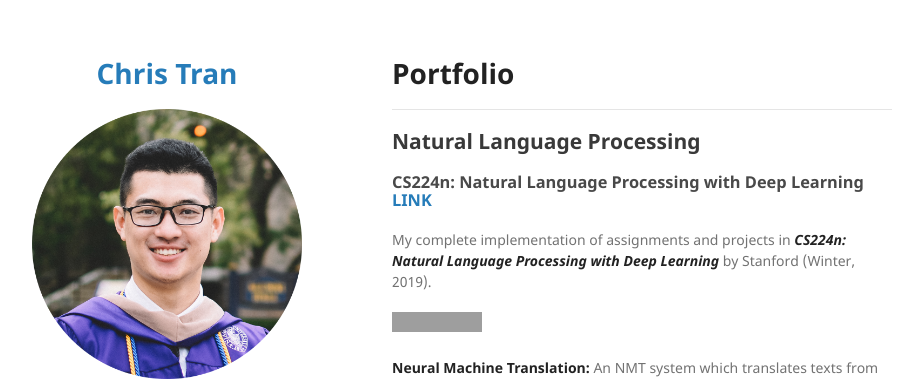
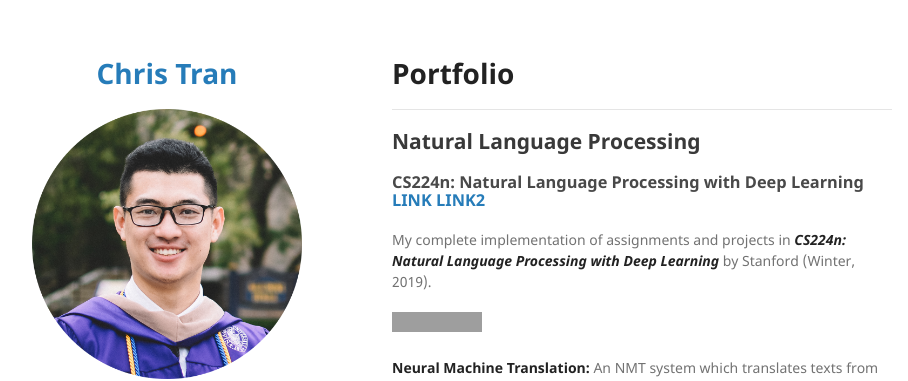
Before and after one commit to paulslin/paulslin.github.io, a Jekyll site: the page built from index.md, in a window 1280 px wide and 900 px high. Shown: the top 381 px of the window, without its empty margins (178-1086 px from the left). Built offline with Jekyll 4.4.1, drawn with Linux system fonts in a browser that asks for light colours; our own code applies the rules of GitHub Pages for plain Markdown files; grey boxes are pictures that could not be loaded.

Commit message:
Update index.md

```diff
--- a/index.md
+++ b/index.md
@@ -2,7 +2,7 @@
 ---
 ## Natural Language Processing
 
-### CS224n: Natural Language Processing with Deep Learning [LINK](projects/detect-food-trends-facebook.html)
+### CS224n: Natural Language Processing with Deep Learning [LINK](projects/detect-food-trends-facebook.html) [LINK2](posts/portfolio-tutorial.md)
 
 My complete implementation of assignments and projects in [***CS224n: Natural Language Processing with Deep Learning***](http://web.stanford.edu/class/cs224n/) by Stanford (Winter, 2019).
 
```
